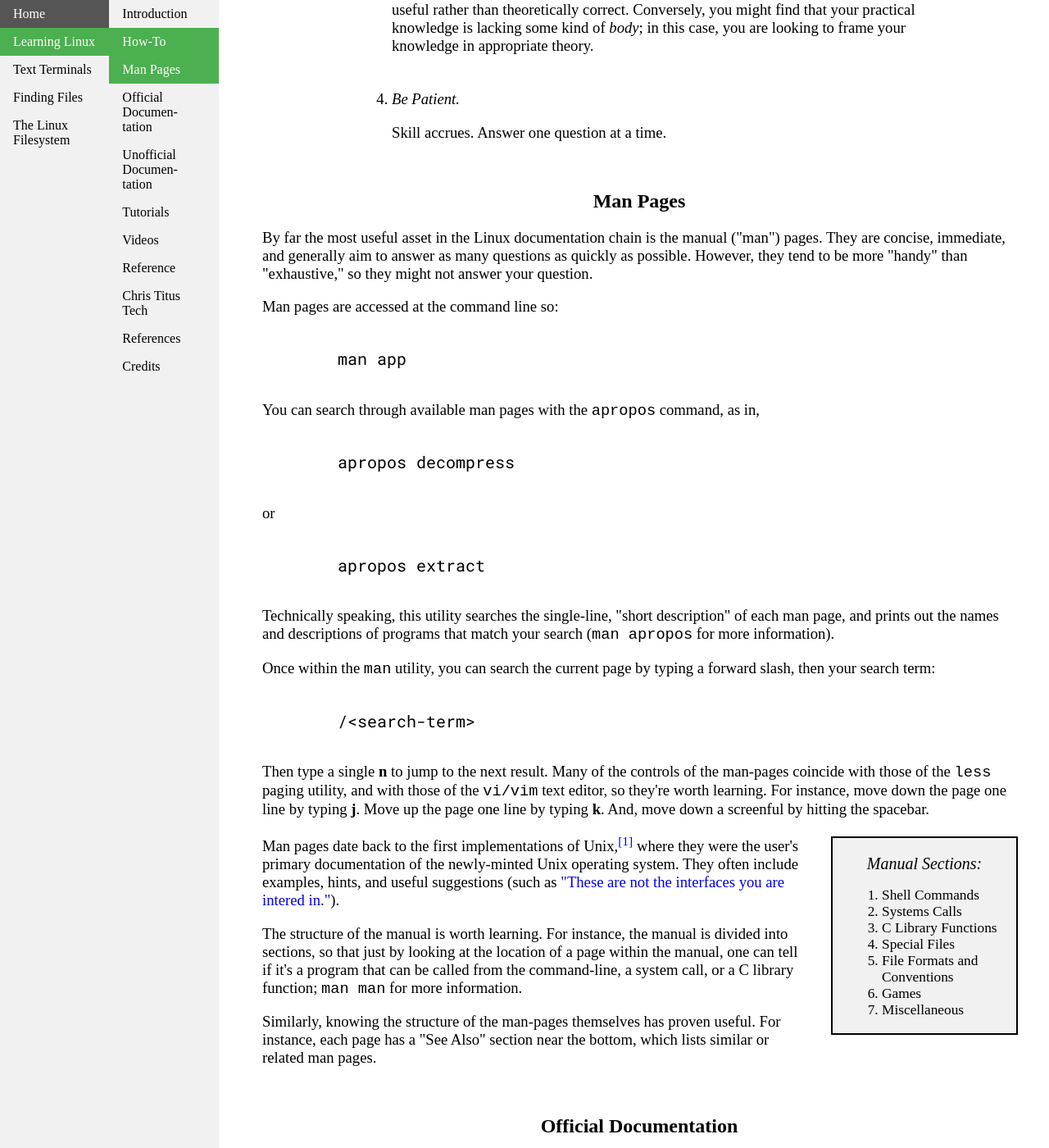
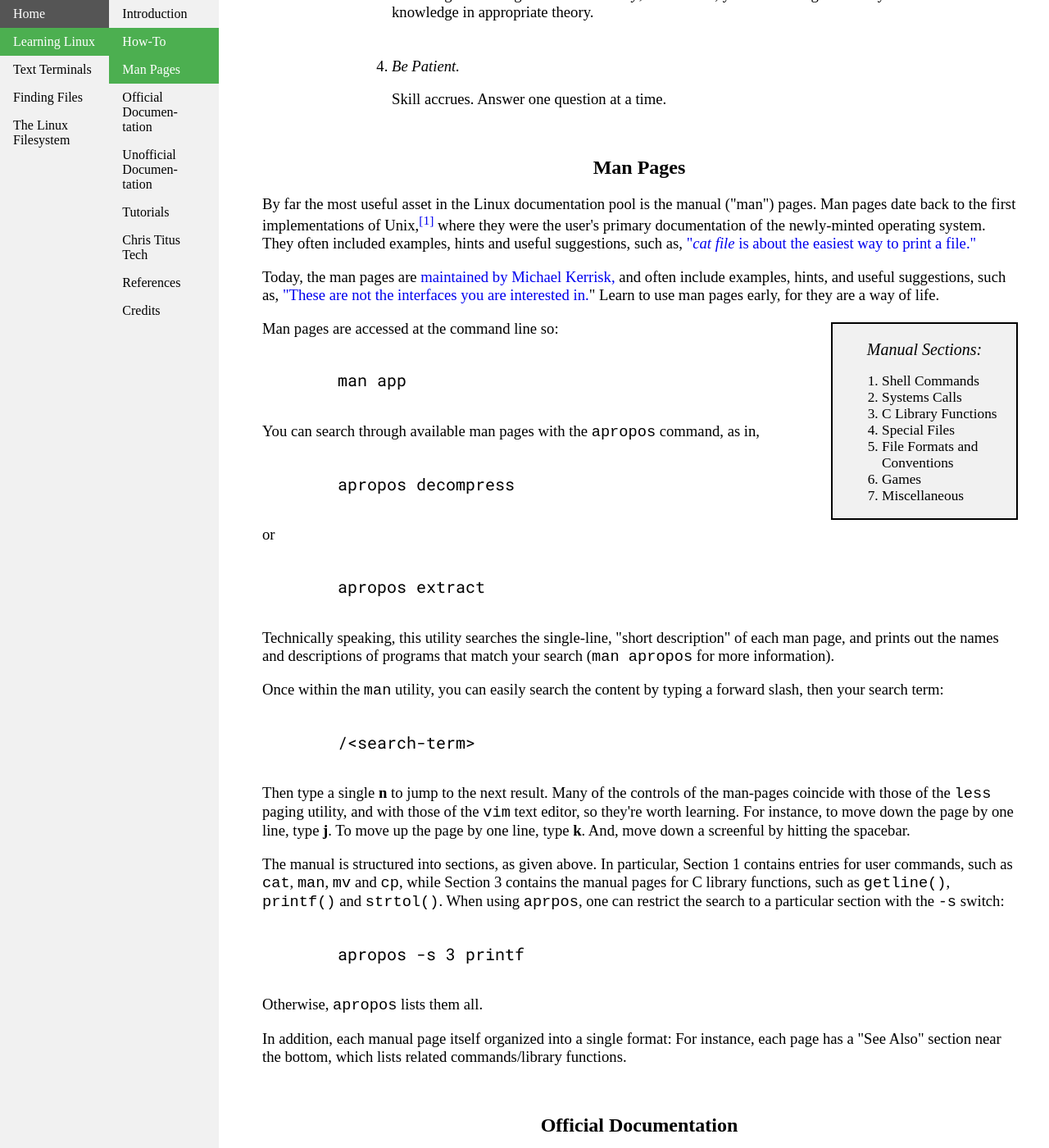
Before and after one commit to josh-59/Learning-Linux, a Jekyll site: the page built from learning-linux.html, in a window 1280 px wide and 1400 px high, scrolled down 793 px. Shown: the whole window at 82% size. Built offline with Jekyll 4.4.1, drawn with Linux system fonts in a browser that asks for light colours; some of the changed text lies outside the part shown.

Commit message:
Pretty substantial rewrite, if I'm honest

```diff
--- a/learning-linux.html
+++ b/learning-linux.html
@@ -11,8 +11,6 @@ title: A Tour Through Documentation
 		<li><a href="#official-documentation"> Official Documen-<br>tation</a></li>
 		<li><a href="#unofficial-documentation"> Unofficial Documen-<br>tation</a></li>
 		<li><a href="#tutorials"> Tutorials </a></li>
-        <li><a href="#videos"> Videos </a></li>
-        <li><a href="#reference"> Reference </a></li>
 		<li><a href="#chris-titus-tech"> Chris Titus Tech </a></li>
 		<li><a href="#references"> References </a></li>
 		<li><a href="#credits">Credits </a></li>
@@ -35,10 +33,6 @@ title: A Tour Through Documentation
 
 <div id="how-to" class="content">
 	<h2>How-to</h2>
-    <p>
-        It's one of the great failings of modern computer culture to
-        suggest that being new or trying to learn is embarassing.
-    </p>
 
 	<ol class="big-list">
 		<li>
@@ -48,8 +42,7 @@ title: A Tour Through Documentation
 				honestly not know how to phrase your question.
 				Be specific!
 				Things are very well-defined in computers.
-                This stands in great
-                contrast to intuitive conceptions of their operation.
+				This makes computers unique.
 			</p>
 		</li>
 
@@ -88,13 +81,33 @@ title: A Tour Through Documentation
 <div id="man-pages" class="content">
 	<h2> Man Pages </h2>
 	<p>
-        By far the most useful asset in the Linux documentation chain is the
+		By far the most useful asset in the Linux documentation pool is the
 		manual ("man") pages.
-        They are concise, immediate, and generally aim to answer as many
-        questions as quickly as possible.
-        However, they tend to be more "handy" than "exhaustive," so they might
-        not answer your question.
+		Man pages date back to the first implementations of Unix,<sup><a href="https://www.bell-labs.com/usr/dmr/www/1stEdman.html">[1]</a></sup>
+		where they were the user's primary documentation of the newly-minted operating system.
+		They often included examples, hints and useful suggestions, such as,
+		<a href="http://man.cat-v.org/unix-1st/1/cat">"<em>cat file</em> is about the easiest way to print a file."</a>
 	</p>
+
+	<p>
+		Today, the man pages are <a href="http://www.man7.org/">maintained by Michael Kerrisk,</a>
+		and often include examples, hints, and useful suggestions,
+		such as, <a href="http://man7.org/linux/man-pages/man2/getdents.2.html">"These are not the interfaces you are interested in.</a>"
+		Learn to use man pages early, for they are a way of life.
+	</p>
+
+	<div class="aside-right" style="margin-left: 25pt; padding-bottom: 0">
+		<h4>Manual Sections:</h4>
+		<ol style="margin-left:0">
+			<li> Shell Commands </li>
+			<li> Systems Calls </li>
+			<li> C Library Functions </li>
+			<li> Special Files </li>
+			<li> File Formats and Conventions </li>
+			<li> Games </li>
+			<li> Miscellaneous</li>
+		</ol>
+	</div>
 
 	<p>
 		Man pages are accessed at the command line so:
@@ -128,7 +141,7 @@ title: A Tour Through Documentation
 	</p>
 
 	<p>
-        Once within the <code>man</code> utility, you can search the current page
+		Once within the <code>man</code> utility, you can easily search the content
 		by typing a forward slash, then your search term:
 	</p>
 
@@ -139,48 +152,38 @@ title: A Tour Through Documentation
 	<p>
 		Then type a single <b>n</b> to jump to the next result.
 		Many of the controls of the man-pages coincide with those of
-        the <code>less</code> paging utility, and with those of the <code>vi/vim</code>
+		the <code>less</code> paging utility, and with those of the <code>vim</code>
 		text editor, so they're worth learning.
-        For instance, move down the page one line by typing <b>j</b>.
-        Move up the page one line by typing <b>k</b>.
+		For instance, to move down the page by one line, type <b>j</b>.
+		To move up the page by one line, type <b>k</b>.
 		And, move down a screenful by hitting the spacebar.
 	</p>
 
-    <div class="aside-right" style="margin-left: 25pt; padding-bottom: 0">
-        <h4>Manual Sections:</h4>
-        <ol style="margin-left:0">
-            <li> Shell Commands </li>
-            <li> Systems Calls </li>
-            <li> C Library Functions </li>
-            <li> Special Files </li>
-            <li> File Formats and Conventions </li>
-            <li> Games </li>
-            <li> Miscellaneous</li>
-        </ol>
+	<p>
+		The manual is structured into sections, as given above.
+		In particular, Section 1 contains entries for user commands,
+		such as <code>cat</code>, <code>man</code>, <code>mv</code> and <code>cp</code>,
+		while Section 3 contains the manual pages for C library functions, such as
+		<code>getline()</code>, <code>printf()</code> and <code>strtol()</code>.
+		When using <code>aprpos</code>, one can restrict the search to a particular section with the <code>-s</code> switch:
+	</p>
+
+	<div class="code">
+		apropos -s 3 printf
 	</div>
 
 	<p>
-        Man pages date back to the first implementations of Unix,<sup><a href="#references">[1]</a></sup>
-        where they were the user's primary documentation of the newly-minted Unix operating system.
-        They often include examples, hints, and useful suggestions
-        (such as <a href="http://man7.org/linux/man-pages/man2/getdents.2.html">"These are not the interfaces you are intered in."</a>).
+		Otherwise, <code>apropos</code> lists them all.
 	</p>
 
 	<p>
-        The structure of the manual is worth learning.
-        For instance, the manual is divided into sections, so that
-        just by looking at the location of a page within the manual, one
-        can tell if it's a program that can be called from the command-line,
-        a system call, or a C library function;
-        <code>man man</code> for more information.
+		In addition, each manual page itself organized into
+		a single format:
+		For instance, each page has a "See Also" section near the bottom,
+		which lists related commands/library functions.
 	</p>
 
-    <p>
-        Similarly, knowing the structure of the man-pages themselves has
-        proven useful.
-        For instance, each page has a "See Also" section near the bottom,
-        which lists similar or related man pages.
-    </p>
+
 </div>
 
 <div id="official-documentation" class="content">
@@ -223,7 +226,7 @@ title: A Tour Through Documentation
 			<li>
 				<a href="https://godotengine.org/">
 					Godot Open Source Game Engine</a>&mdash;
-                Godot is an MIT-licensed open source game engine (and, I daresay, the one you're looking for).
+					Godot is an MIT-licensed open source game engine.
 					<a href="https://docs.godotengine.org/en/stable/">Its official documentation</a> is community-driven.
 				</li>
 				<li>
@@ -247,15 +250,11 @@ title: A Tour Through Documentation
 
 		<div id="unofficial-documentation" class="content">
 			<h2> Unofficial Documentation </h2>
-
 			<p>
-        Most documentation is from unofficial, secondary sources.
+				Most online documentation is from unofficial, secondary sources.
 				Examples include this website, websites like it, question/answer sites,
-        books that are <em>about</em> Linux without being authoritative (which is most of them),
 				Youtube videos, podcasts, etc..
-        Unofficial documentation is very hit-or-miss, and whether it
-        represents a hit for you is largely a matter of taste.
-        Think of them like commentary on the subject at hand.
+				Think of unofficial documentation as commentary on the subject at hand.
 			</p>
 
 			<p>
@@ -263,28 +262,37 @@ title: A Tour Through Documentation
 				<ul class="big-list">
 					<li>
 						<a href="http://www.linfo.org"> The Linux Information Project </a>&mdash;
-	    LINFO emphasizes useful, accurate, clear, consistent and interesting documentation of
+						<em>LINFO</em> emphasizes useful, accurate, clear, consistent and interesting documentation of
 						Linux<sup><a href="http://www.linfo.org/linfo_about.html">[3]</a></sup>.
 					</li>
 					<li>
 						<a href="http://tldp.org/"> The Linux Documentation Project</a>&mdash; Sadly, this project is not maintained anymore,
 						so that its content is often out of date.
 					</li>
-
-
 					<li>
-                <a href="http://www.linuxcommand.org/tlcl.php"> The Linux Command Line</a> by William Shotts&mdash; An Introduction to Linux.
+						<a href="http://www.man7.org/tlpi/index.html"> The Linux Programming Interface</a> by Michael Kerrisk&mdash;
+						The de-facto reference for programming in Linux.
 					</li>
 				</ul>
 			</p>
 
 			<p>
-        There are two big problems with this sort of documentation.
-        First, it isn't necessarily authoritative.
-        Since it doesn't spring from the source, it is not moderated by the
-        creators of the project.
-        Second, there's there's just too much of it.
-        As my professor said, "There are a gazzillion books on Linux."
+				A piece of advice: Stay away from books.
+				The problem is that there's just too many of them.
+				As my professor said, "There are a gazzillion books on Linux,"
+				(and I own, like, ten).
+				They tend not to be authoritative; they tend to be *somewhat* out-of-date.
+				Moreover, there's just no need to pay for a secondary source.
+				I, personally, would rather read the
+				<a href="https://www.gnu.org/software/bash/manual">Official GNU Bash Reference Manual</a>
+				than any secondary source.
+			</p>
+
+			<p>
+				There's an exception to every rule.
+				Michael Kerrisk is currently the maintainer of the
+				<a href="http://www.man7.org/">Linux Man Page project</a>;
+				his book, <em>The Linux Programming Interface</em>, is an excellent read.
 			</p>
 		</div>
 
@@ -295,8 +303,6 @@ title: A Tour Through Documentation
 				Tutorials are a great form of documentation,
 				because they are informative, concise, and relevant.
 				A tutorial jumps right in to the subject at hand.
-        However, it's possible to produce a tutorial that is impractical,
-        such as, <em>How to Write a Flight Simulator From Scratch</em>.
 			</p>
 
 			<p>
@@ -304,9 +310,7 @@ title: A Tour Through Documentation
 				<ul class="big-list">
 					<li>
 						<a href="https://youtu.be/mAbG8Oi-SvQ"> Make an Action RPG in Godot 3.2</a>&mdash;
-                A Youtube tutorial for building your own Godot 3.2 game (note, the Godot supplied
-                via Debian repository was outdated, at the time of this writing [April 2020], so you might
-                need to check your version to get it to work.).
+						A Youtube tutorial for building your own Godot 3.2 game.
 					</li>
 
 					<li>
@@ -323,59 +327,6 @@ title: A Tour Through Documentation
 				</p>
 			</div>
 
-<div id="videos" class="content">
-    <h2> Videos </h2>
-    <p>
-        Some channels I like:
-        <ul class="big-list">
-            <li>
-                <a href="https://www.youtube.com/channel/UCrUL8K81R4VBzm-KOYwrcxQ"> Engineer Man</a>&mdash; Linux-related programming content.
-                Engineer Man got me off the couch and into some Linux; he's awesome!
-            </li>
-            <li>
-                <a href="https://www.youtube.com/user/teksyndicate"> Level1Techs</a>&mdash; Tech news, mostly.
-            </li>
-            <li>
-                <a href="https://www.youtube.com/channel/UCVls1GmFKf6WlTraIb_IaJg">DistroTube</a>&mdash; Linux distro's, applications.
-            </li>
-        </ul>
-    </p>
-</div>
-
-<div id="reference" class="content">
-    <h2> Reference </h2>
-
-    <p>
-        There exists one last category of documentation, reference material.
-        Technically speaking, it's unofficial documentation.
-        That can't stop someone from doing their homework (so to speak).
-        Reference material is characterized by being well-researched.
-        <em>Good</em> reference material is characterized by being laid out well, and
-        presenting material that is useful to the reader.
-    </p>
-
-    <p>
-        Some Suggestions:
-        <ul class="big-list">
-            <li>
-                <a href="http://www.man7.org/tlpi/index.html"> The Linux Programming Interface </a>by Michael Kerrisk&mdash;
-                My recommendation
-            </li>
-            <li>
-                <a href="http://www.apuebook.com/apue3e.html">Advanced Programming in the Unix Environment</a>, by W. Richard Stevens and Stephen A. Rago&mdash;
-                More theoretical, in my opinion (I'm a very hands-on kind of learner).
-            </li>
-        </ul>
-    </p>
-
-    <p>
-        These are enormous books, most appropriate to the professional, the
-        aspiring professional, or the insanely curious.
-        As my professor said, these are the sorts of books that you read over
-        the course of six months or a year, but which can define your career.
-    </p>
-</div>
-
 			<div id="chris-titus-tech" class="content">
 				<h2>Chris Titus Tech</h2>
 				<iframe class="video" src="https://www.youtube.com/embed/fWHKAn5W2CA" frameborder="0" allow="accelerometer; autoplay; encrypted-media; gyroscope; picture-in-picture" allowfullscreen></iframe>
```
Also changed, not shown: other parts of learning-linux.html (+1 -1 lines). Lines whose indentation alone changed are shown as unchanged.
